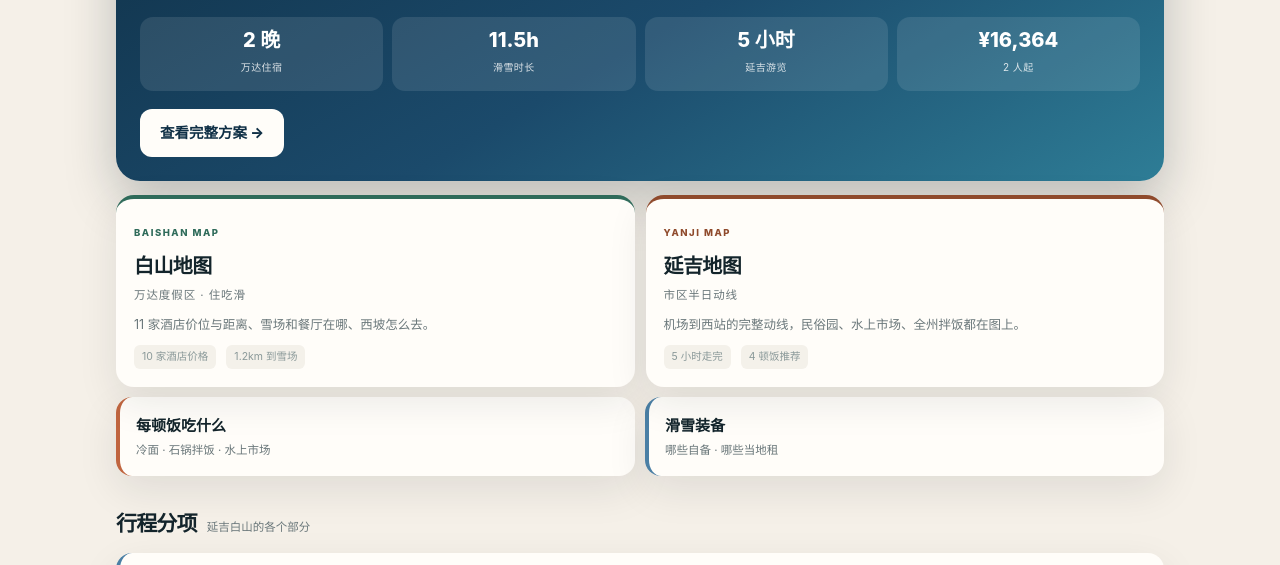
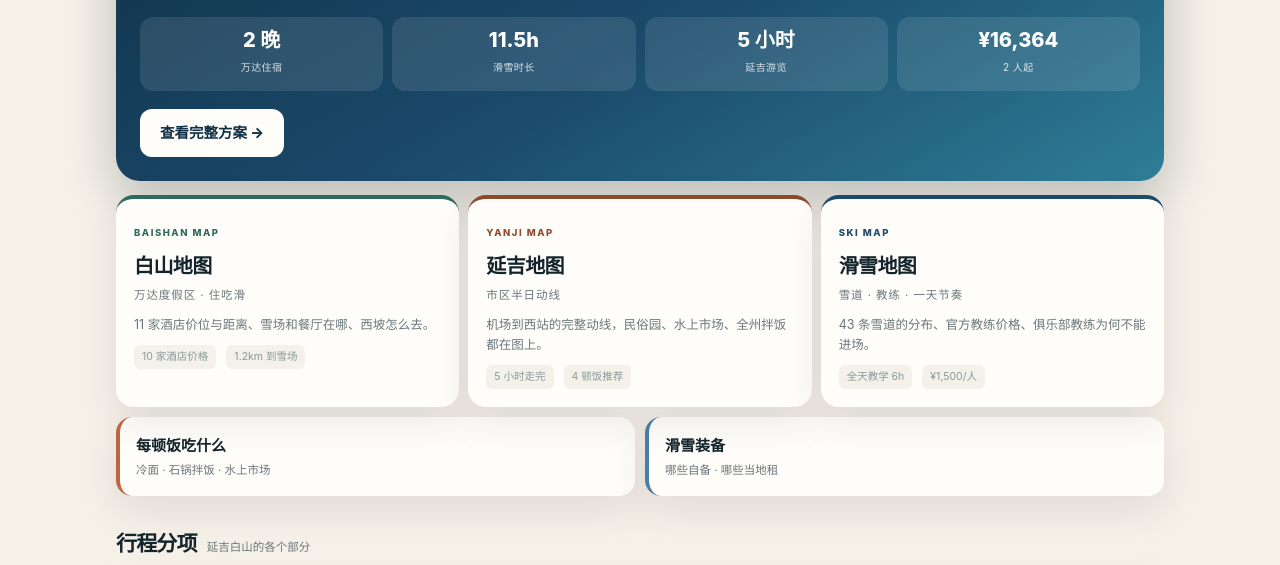
Before and after one commit to BetaTheta66/yanji-baishan, a plain HTML site: page index.html in a window 1280 px wide. Shown: the part 460-1025 px from the top of the page. Drawn offline with Linux system fonts and the light colour scheme.

Commit message:
总览加滑雪地图

```diff
--- a/index.html
+++ b/index.html
@@ -75,7 +75,7 @@ header:after{content:"";position:absolute;right:-80px;top:-100px;width:280px;hei
 .alt-plan .ap-stats b{color:#fff;font-size:13px;margin-right:2px}
 .alt-plan .ap-go{display:inline-block;margin-top:15px;background:#fff;color:#4a2f66;border-radius:10px;padding:9px 16px;font-size:13px;font-weight:800}
 
-.maps2{display:grid;grid-template-columns:1fr 1fr;gap:11px;margin-bottom:10px}
+.maps2{display:grid;grid-template-columns:repeat(3,1fr);gap:9px;margin-bottom:10px}
 @media(max-width:700px){.maps2{grid-template-columns:1fr}}
 .mapcard{display:block;background:var(--card);border-radius:18px;padding:18px;box-shadow:var(--shadow);border-top:4px solid var(--c);position:relative;overflow:hidden}
 .mapcard:active{transform:scale(.99)}
@@ -129,7 +129,15 @@ header:after{content:"";position:absolute;right:-80px;top:-100px;width:280px;hei
     <p class="mc-desc">机场到西站的完整动线，民俗园、水上市场、全州拌饭都在图上。</p>
     <div class="mc-meta"><span>5 小时走完</span><span>4 顿饭推荐</span></div>
   </a>
-
+  <a href="ski.html" class="mapcard" style="--c:#1b4a6b">
+    <div class="mc-top">
+      <span class="mc-lb">SKI MAP</span>
+      <h3>滑雪地图</h3>
+      <p>雪道 · 教练 · 一天节奏</p>
+    </div>
+    <p class="mc-desc">43 条雪道的分布、官方教练价格、俱乐部教练为何不能进场。</p>
+    <div class="mc-meta"><span>全天教学 6h</span><span>¥1,500/人</span></div>
+  </a>
 </div>
 
 <div class="subs" style="margin-top:10px">
```
